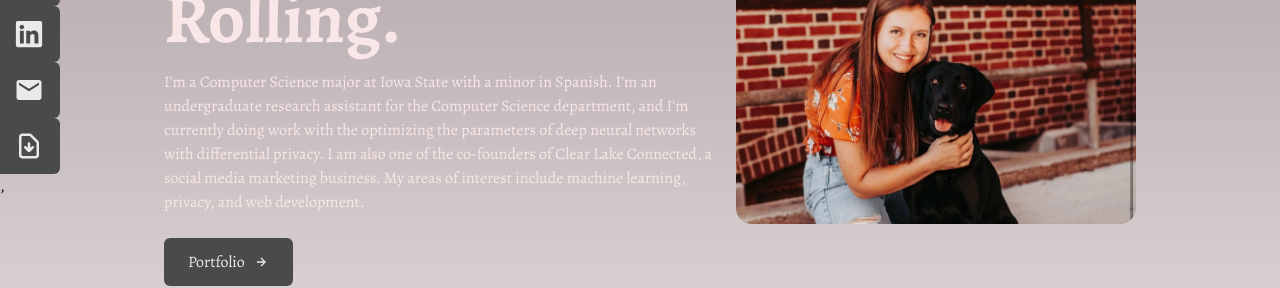
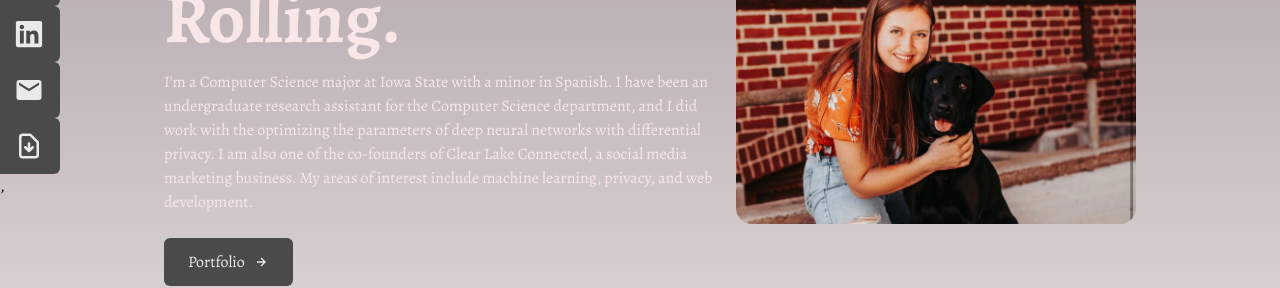
Before and after one commit to prolling/personal_portfolio, a React (Create React App) app: page / in a window 1280 px wide. Shown: the part 330-618 px from the top of the page. Built offline with nearby package versions, Linux system fonts and the light colour scheme.

Commit message:
update wording

```diff
--- a/src/components/Home.jsx
+++ b/src/components/Home.jsx
@@ -16,8 +16,8 @@ const Home = () => {
           </h2>
           <p className="text-lavender">
             I'm a Computer Science major at Iowa State with a minor in Spanish.
-            I'm an undergraduate research assistant for the Computer Science
-            department, and I'm currently doing work with the optimizing the
+            I have been an undergraduate research assistant for the Computer Science
+            department, and I did work with the optimizing the
             parameters of deep neural networks with differential privacy. I am
             also one of the co-founders of Clear Lake Connected, a social media
             marketing business. My areas of interest include machine learning,
```
